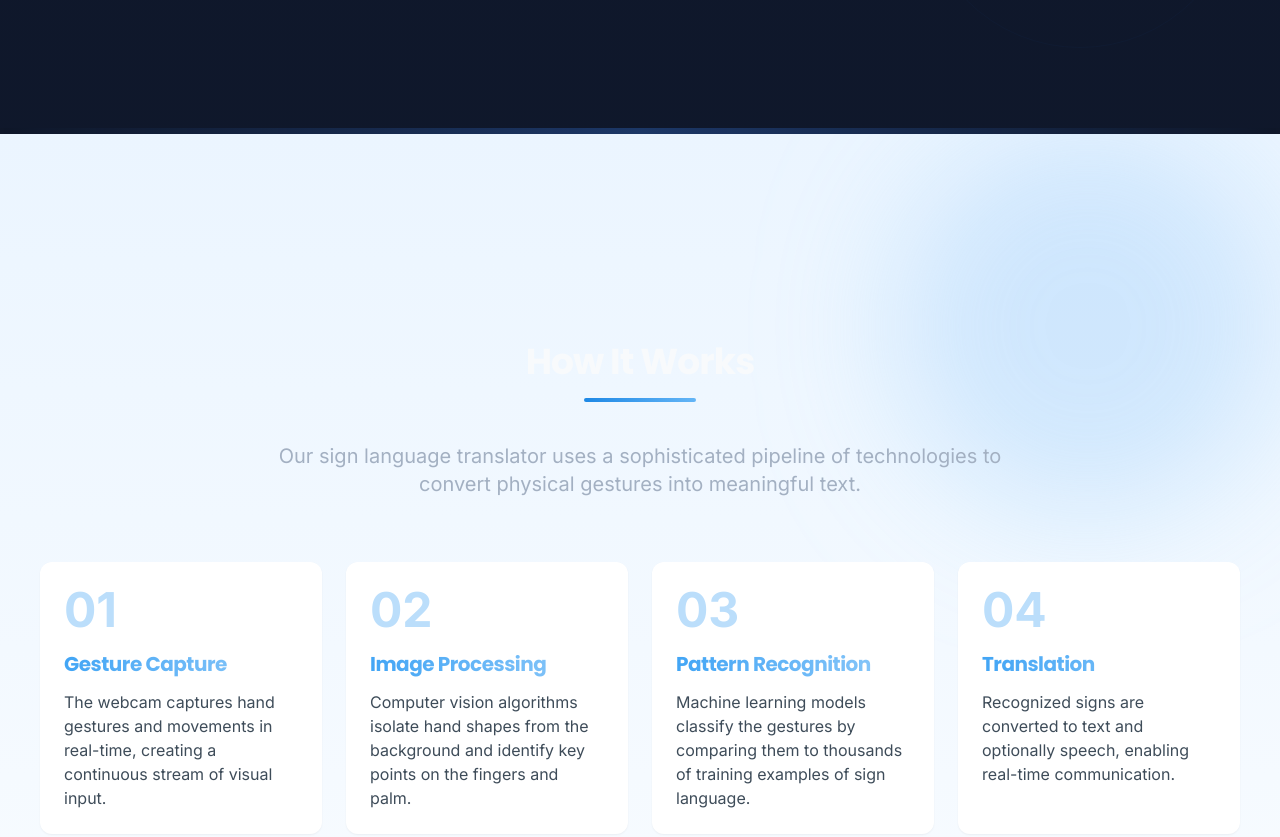
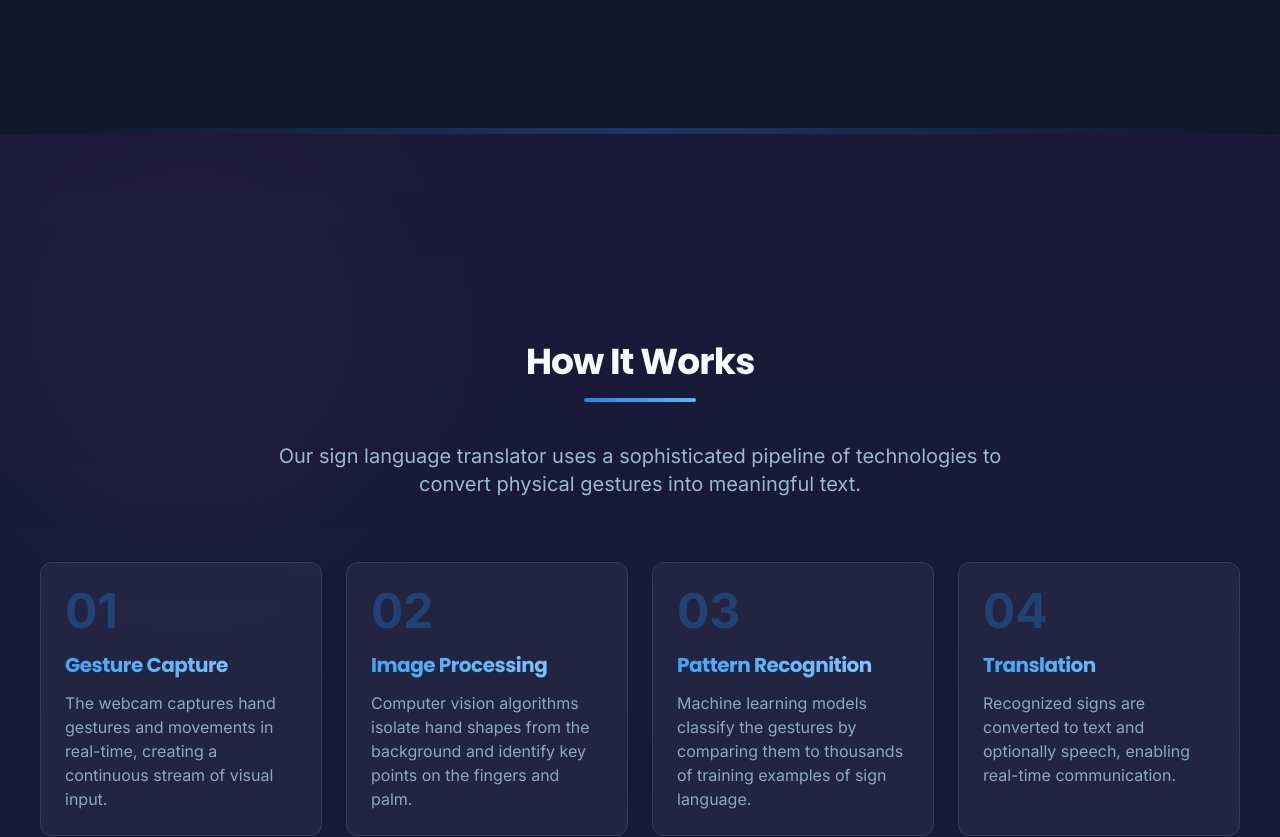
Before and after one commit to devv-nathan/sign-speak-online, a React (Vite) app: page / in a window 1280 px wide. Shown: the part 1960-2797 px from the top of the page. Built offline with nearby package versions, Linux system fonts and the light colour scheme.

Commit message:
Refactor: Implement section-specific dark themes and gradients
- Updated the Key Features and How It Works sections to use a dark theme.
- Implemented a dynamic, multi-color moving gradient background across sections.
- Modified the Index component to manage the scroll-based gradient transitions.

```diff
--- a/src/components/HowItWorks.tsx
+++ b/src/components/HowItWorks.tsx
@@ -24,13 +24,15 @@ const HowItWorks = () => {
   ];
 
   return (
-    <section id="how-it-works" className="bg-gradient-to-b from-blue-50 to-white py-24 relative overflow-hidden">
-      <div className="absolute top-0 right-0 w-96 h-96 bg-blue-200 rounded-full mix-blend-multiply filter blur-3xl opacity-30"></div>
-      <div className="absolute bottom-0 left-0 w-96 h-96 bg-blue-100 rounded-full mix-blend-multiply filter blur-3xl opacity-30"></div>
+    <section id="how-it-works" className="bg-background py-24 relative overflow-hidden">
+      {/* Dynamic gradient background */}
+      <div className="absolute inset-0 bg-gradient-to-b from-purple-900/20 to-blue-900/20 section-gradient"></div>
+      <div className="absolute top-0 left-0 w-96 h-96 bg-purple-500/10 rounded-full mix-blend-screen filter blur-3xl opacity-30"></div>
+      <div className="absolute bottom-0 right-0 w-96 h-96 bg-blue-500/10 rounded-full mix-blend-screen filter blur-3xl opacity-30"></div>
 
       <div className="section-container relative z-10">
-        <h2 className="section-title">How It Works</h2>
-        <p className="section-description">
+        <h2 className="section-title text-foreground">How It Works</h2>
+        <p className="section-description text-blue-100/80">
           Our sign language translator uses a sophisticated pipeline of technologies to convert physical gestures into meaningful text.
         </p>
 
@@ -38,48 +40,48 @@ const HowItWorks = () => {
           {steps.map((step) => (
             <div
               key={step.number}
-              className="bg-white rounded-xl p-6 shadow-sm hover:shadow-xl transition-all duration-300 hover:-translate-y-2 reveal"
+              className="glass-effect rounded-xl p-6 shadow-sm hover:shadow-xl transition-all duration-300 hover:-translate-y-2 reveal"
             >
-              <div className="text-5xl font-bold text-blue-100 mb-4">{step.number}</div>
+              <div className="text-5xl font-bold text-blue-500/30 mb-4">{step.number}</div>
               <h3 className="text-xl font-bold gradient-text mb-3">{step.title}</h3>
-              <p className="text-neutral-700">{step.description}</p>
+              <p className="text-blue-100/70">{step.description}</p>
             </div>
           ))}
         </div>
 
-        <div className="mt-20 bg-white rounded-xl p-8 shadow-sm reveal card-hover">
+        <div className="mt-20 glass-effect rounded-xl p-8 shadow-sm reveal card-hover">
           <div className="flex flex-col lg:flex-row gap-8 items-center">
             <div className="lg:w-1/2">
               <h3 className="text-2xl font-bold mb-4 gradient-text">Technical Process</h3>
-              <p className="text-neutral-700 mb-4">
+              <p className="text-blue-100/70 mb-4">
                 The system employs a convolutional neural network (CNN) trained on over 10,000 sign language gestures.
                 When a user signs, their movements are captured, preprocessed to enhance features, and fed into the model.
               </p>
-              <p className="text-neutral-700">
+              <p className="text-blue-100/70">
                 The translation process works continuously, analyzing frames at 30fps to catch dynamic gestures and subtle movements
                 that make up sign language communication.
               </p>
             </div>
-            <div className="lg:w-1/2 bg-gradient-to-br from-blue-50 to-blue-100 p-6 rounded-xl flex flex-col space-y-4">
+            <div className="lg:w-1/2 bg-gradient-to-br from-blue-900/30 to-purple-900/30 p-6 rounded-xl flex flex-col space-y-4">
               <div className="flex items-center group">
                 <div className="w-3 h-3 bg-blue-500 rounded-full mr-3 group-hover:scale-125 transition-transform"></div>
-                <p className="text-sm text-neutral-700 group-hover:text-blue-700 transition-colors">Hand detection and landmark identification</p>
+                <p className="text-sm text-blue-100/70 group-hover:text-blue-100 transition-colors">Hand detection and landmark identification</p>
               </div>
               <div className="flex items-center group">
                 <div className="w-3 h-3 bg-blue-500 rounded-full mr-3 group-hover:scale-125 transition-transform"></div>
-                <p className="text-sm text-neutral-700 group-hover:text-blue-700 transition-colors">Feature extraction from hand posture and movement</p>
+                <p className="text-sm text-blue-100/70 group-hover:text-blue-100 transition-colors">Feature extraction from hand posture and movement</p>
               </div>
               <div className="flex items-center group">
                 <div className="w-3 h-3 bg-blue-500 rounded-full mr-3 group-hover:scale-125 transition-transform"></div>
-                <p className="text-sm text-neutral-700 group-hover:text-blue-700 transition-colors">Classification through neural network processing</p>
+                <p className="text-sm text-blue-100/70 group-hover:text-blue-100 transition-colors">Classification through neural network processing</p>
               </div>
               <div className="flex items-center group">
                 <div className="w-3 h-3 bg-blue-500 rounded-full mr-3 group-hover:scale-125 transition-transform"></div>
-                <p className="text-sm text-neutral-700 group-hover:text-blue-700 transition-colors">Context-aware language modeling for improved accuracy</p>
+                <p className="text-sm text-blue-100/70 group-hover:text-blue-100 transition-colors">Context-aware language modeling for improved accuracy</p>
               </div>
               <div className="flex items-center group">
                 <div className="w-3 h-3 bg-blue-500 rounded-full mr-3 group-hover:scale-125 transition-transform"></div>
-                <p className="text-sm text-neutral-700 group-hover:text-blue-700 transition-colors">Text generation and optional text-to-speech conversion</p>
+                <p className="text-sm text-blue-100/70 group-hover:text-blue-100 transition-colors">Text generation and optional text-to-speech conversion</p>
               </div>
             </div>
           </div>
--- a/src/components/Overview.tsx
+++ b/src/components/Overview.tsx
@@ -2,7 +2,7 @@
 const Overview = () => {
   return (
     <section id="overview" className="bg-background py-28 relative">
-      <div className="absolute inset-0 bg-gradient-to-b from-blue-900/5 to-background/80 moving-gradient pointer-events-none"></div>
+      <div className="absolute inset-0 bg-gradient-to-b from-blue-900/5 to-background/80 moving-gradient section-gradient"></div>
 
       {/* Subtle graphics */}
       <div className="absolute top-20 left-10 w-64 h-64 rounded-full border border-blue-500/10 opacity-50"></div>
@@ -24,7 +24,7 @@ const Overview = () => {
               Developed as part of our senior computer science project, this translator combines computer vision, machine learning, and natural language processing to create an intuitive and accurate translation experience.
             </p>
           </div>
-          <div className="glass-effect p-10 rounded-3xl shadow-lg reveal card-hover transition-all duration-500 border border-white/5 bg-secondary/30 backdrop-blur-sm">
+          <div className="glass-effect p-10 rounded-3xl shadow-lg reveal border border-white/5 bg-secondary/30 backdrop-blur-sm transform transition-all duration-500 hover:-translate-y-2 hover:shadow-xl">
             <h4 className="text-2xl font-semibold mb-8 gradient-text">Project Goals</h4>
             <ul className="space-y-6">
               {[
--- a/src/index.css
+++ b/src/index.css
@@ -45,6 +45,8 @@
     --sidebar-accent-foreground: 210 40% 98%;
     --sidebar-border: 223 47% 21%;
     --sidebar-ring: 217 91% 60%;
+
+    --scroll-y: 0px;
   }
 }
 
@@ -125,6 +127,12 @@
     animation: gradientMove 15s ease infinite;
   }
 
+  /* Section gradients that change on scroll */
+  .section-gradient {
+    @apply absolute inset-0 transition-opacity duration-1000;
+    transition-timing-function: cubic-bezier(0.4, 0, 0.2, 1);
+  }
+
   .section-divider {
     height: 6px;
     background: linear-gradient(90deg, transparent, rgba(59, 130, 246, 0.3), transparent);
--- a/src/pages/Index.tsx
+++ b/src/pages/Index.tsx
@@ -34,7 +34,7 @@ const Index = () => {
       observer.observe(el);
     });
 
-    // Enhanced parallax effect for moving gradients
+    // Enhanced parallax effect and section-specific gradients
     const handleScroll = () => {
       const scrollY = window.scrollY;
       document.documentElement.style.setProperty('--scroll-y', `${scrollY}px`);
@@ -58,6 +58,23 @@ const Index = () => {
           element.style.opacity = Math.max(0.1, opacity).toString();
         }
       });
+
+      // Dynamic section gradient colors
+      const sections = document.querySelectorAll('section');
+      sections.forEach((section) => {
+        const rect = section.getBoundingClientRect();
+        const windowHeight = window.innerHeight;
+
+        // Only process visible sections
+        if (rect.top < windowHeight && rect.bottom > 0) {
+          const sectionGradient = section.querySelector('.section-gradient') as HTMLElement;
+          if (sectionGradient) {
+            const percentVisible = 1 - (Math.abs(windowHeight/2 - (rect.top + rect.height/2)) / (windowHeight + rect.height));
+            const opacity = Math.min(0.8, percentVisible * 1.5);
+            sectionGradient.style.opacity = opacity.toString();
+          }
+        }
+      });
     };
 
     window.addEventListener('scroll', handleScroll);
@@ -78,10 +95,16 @@ const Index = () => {
 
       {/* Background Graphics */}
       <div className="fixed inset-0 pointer-events-none z-0 overflow-hidden">
+        {/* Hero section gradient */}
+        <div className="absolute inset-0 opacity-40 bg-gradient-to-b from-blue-900 via-purple-900 to-blue-900 moving-gradient"></div>
+
+        {/* Floating elements */}
         <div className="graphic-dot w-96 h-96 top-1/4 -left-48 opacity-20 scroll-gradient"></div>
         <div className="graphic-dot w-80 h-80 top-3/4 -right-36 opacity-15 scroll-gradient"></div>
         <div className="graphic-circle w-[800px] h-[800px] top-1/3 left-1/2 -translate-x-1/2 -translate-y-1/2 scroll-gradient"></div>
         <div className="graphic-circle w-[1200px] h-[1200px] top-2/3 left-1/4 opacity-10 scroll-gradient"></div>
+
+        {/* Gradient overlays */}
         <div className="absolute top-0 left-0 right-0 h-20 bg-gradient-to-b from-background to-transparent z-10"></div>
         <div className="absolute bottom-0 left-0 right-0 h-20 bg-gradient-to-t from-background to-transparent z-10"></div>
       </div>
```
Also changed, not shown: src/components/Features.tsx (+12 -7 lines).
